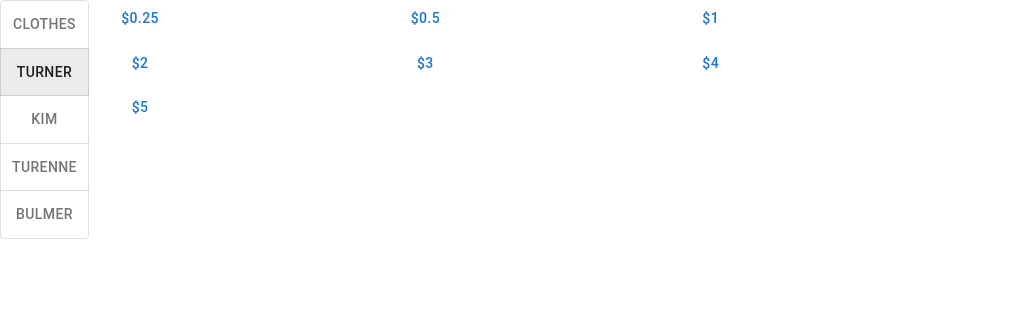
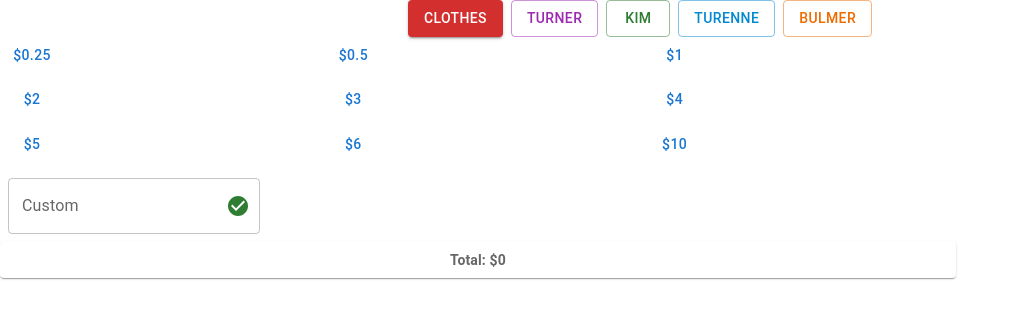
Before and after one commit to turnerd18/garage-sale-pos, a React (Create React App) app: page / in a window 1280 px wide. Shown: the top 318 px of the page, without its empty margins (0-1020 px from the left). Built offline with nearby package versions, Linux system fonts and the light colour scheme.

Commit message:
Easy entry UX

```diff
--- a/src/App.js
+++ b/src/App.js
@@ -1,10 +1,11 @@
 import * as React from 'react';
-import { styled } from '@mui/material/styles';
+import { styled, createTheme, ThemeProvider } from '@mui/material/styles';
 import Box from '@mui/material/Box';
 import Paper from '@mui/material/Paper';
 import Grid from '@mui/material/Grid';
-import { Button, IconButton, ToggleButton, ToggleButtonGroup } from '@mui/material';
-import { Delete } from '@mui/icons-material';
+import { Button, FormControl, IconButton, InputAdornment, InputBase, InputLabel, OutlinedInput, Stack, TextField } from '@mui/material';
+import { CheckCircle, Close, Send } from '@mui/icons-material';
+import { grey } from '@mui/material/colors';
 
 const Item = styled(Paper)(({ theme }) => ({
   backgroundColor: theme.palette.mode === 'dark' ? '#1A2027' : '#fff',
@@ -17,57 +18,58 @@ const Item = styled(Paper)(({ theme }) => ({
 var formatter = new Intl.NumberFormat('en-US', {
   style: 'currency',
   currency: 'USD',
+  minimumFractionDigits: 0, // (this suffices for whole numbers, but will print 2500.10 as $2,500.1)
+});
 
-  // These options are needed to round to whole numbers if that's what you want.
-  minimumFractionDigits: 0, // (this suffices for whole numbers, but will print 2500.10 as $2,500.1)
-  //maximumFractionDigits: 0, // (causes 2500.99 to be printed as $2,501)
+const theme = createTheme({
+  status: {
+    inactive: grey[500],
+  },
 });
 
 export default function App() {
-  const [person, setPerson] = React.useState('Turner')
+  const [currentPerson, setPerson] = React.useState('Clothes')
   const [items, setItems] = React.useState([])
+  const [customValue, setCustomValue] = React.useState('')
 
-  const values = [0.25, 0.5, 1, 2, 3, 4, 5]
+  const values = [0.25, 0.5, 1, 2, 3, 4, 5, 6, 10]
+
+  const PersonButton = ({ person, color }) => (
+    <Button
+      variant={person === currentPerson ? "contained" : "outlined"}
+      color={color}
+      onClick={() => setPerson(person)}>
+      {person}
+    </Button>
+  )
+
+  const submitCustomValue = () => {
+    setItems([
+      { person: currentPerson, value: customValue },
+      ...items
+    ])
+    setCustomValue('')
+  }
 
   return (
+    <ThemeProvider theme={theme}>
       <Box sx={{ flexGrow: 1 }} height='100vh'>
+        <Stack spacing={1} direction="row" justifyContent='center'>
+          <PersonButton person='Clothes' color='error' />
+          <PersonButton person='Turner' color='secondary' />
+          <PersonButton person='Kim' color='success' />
+          <PersonButton person='Turenne' color='info' />
+          <PersonButton person='Bulmer' color='warning' />
+        </Stack>
+
         <Grid container spacing={2}>
-        <Grid item xs={1}>
-          <ToggleButtonGroup
-            orientation="vertical"
-            value={person}
-            onChange={(e, person) => setPerson(person)}
-            exclusive
-            flexGrow={1}
-          >
-            <ToggleButton value="Clothes" >
-              Clothes
-            </ToggleButton>
-            <ToggleButton value="Turner" >
-              Turner
-            </ToggleButton>
-            <ToggleButton value="Kim" >
-              Kim
-            </ToggleButton>
-            <ToggleButton value="Turenne" >
-              Turenne
-            </ToggleButton>
-            <ToggleButton value="Bulmer" >
-              Bulmer
-            </ToggleButton>
-          </ToggleButtonGroup>
-        </Grid>
-
-        <Grid item xs={8}>
-          {/* <Item>xs=4</Item> */}
+          <Grid item xs={9}>
             <Grid container spacing={1}>
               {values.map(value =>
                 <Grid item xs={4}>
                   <Button
                     onClick={() => setItems([
-                    {
-                      person, value
-                    },
+                      { person: currentPerson, value },
                       ...items
                     ])
                     }
@@ -76,24 +78,57 @@ export default function App() {
                   </Button>
                 </Grid>)
               }
+              <Grid item xs={8}>
+
               </Grid>
+            </Grid>
+            <FormControl sx={{ m: 1, width: '25ch' }} variant="outlined">
+              <InputLabel htmlFor="outlined-adornment-password">Custom</InputLabel>
+              <OutlinedInput
+                label='Custom'
+                color='primary'
+                type='number'
+                inputProps={{ inputMode: 'numeric' }}
+                value={customValue}
+                onChange={event => {
+                  setCustomValue(parseFloat(event.target.value))
+                }}
+                onKeyDownCapture={event => { if (event.keyCode == 13) submitCustomValue() }}
+                endAdornment={
+                  <InputAdornment position="end">
+                    <IconButton
+                      onClick={submitCustomValue}
+                      edge="end"
+                      color='success'
+                    >
+                      <CheckCircle />
+                    </IconButton>
+                  </InputAdornment>
+                }
+              />
+            </FormControl>
+            <Item>
+              <b>Total: {formatter.format(items.reduce((sum, item) => sum + item.value, 0))}</b>
+            </Item>
           </Grid>
 
           <Grid item xs={3}>
             {items.map((item, index) =>
-            <Item>
+              <Item >
                 {item.person} {formatter.format(item.value)}
                 <IconButton
+                  color='error'
                   onClick={() => setItems([
                     ...items.slice(0, index),
                     ...items.slice(index + 1)
                   ])}>
-                <Delete />
+                  <Close />
                 </IconButton>
               </Item>
             )}
           </Grid>
         </Grid>
       </Box>
+    </ThemeProvider>
   );
 }
```
Lines whose indentation alone changed are shown as unchanged.
